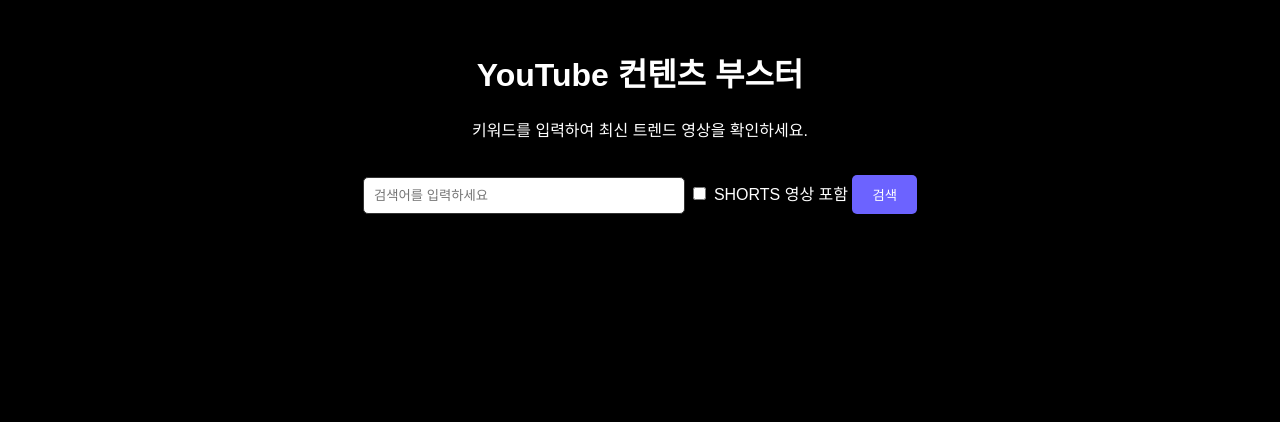
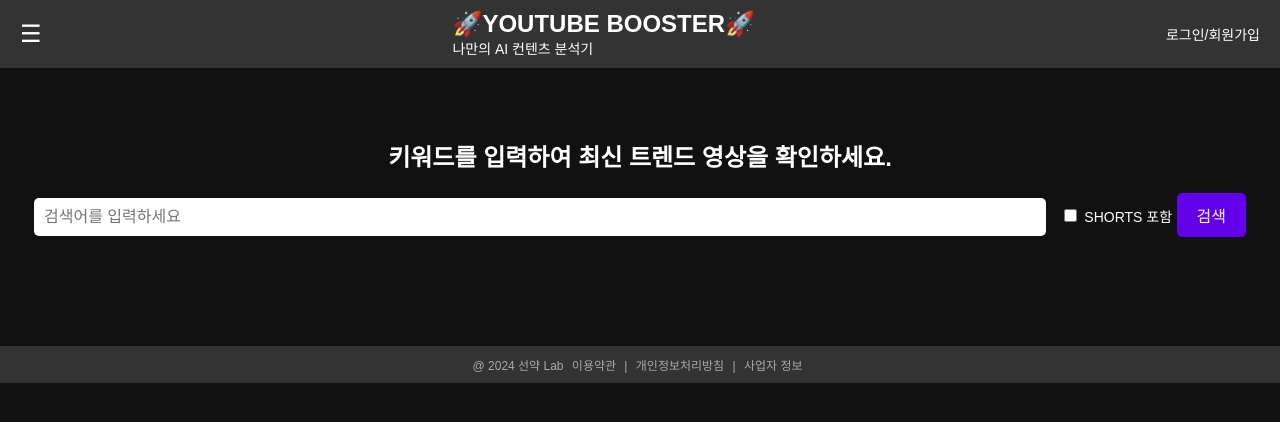
Before and after one commit to booster-creator/VIDdoost, a website: page index.html in a window 1280 px wide. Drawn offline with Linux system fonts and the light colour scheme.

Commit message:
Updated UI and CSS for better user experience

```diff
--- a/index.html
+++ b/index.html
@@ -7,65 +7,46 @@
     <link rel="stylesheet" href="styles.css">
 </head>
 <body>
-    <h1>YouTube 컨텐츠 부스터</h1>
-    <p>키워드를 입력하여 최신 트렌드 영상을 확인하세요.</p>
-    <input type="text" id="searchInput" placeholder="검색어를 입력하세요">
+    <!-- 상단 네비게이션 바 -->
+    <header>
+        <div class="menu-icon">
+            <span>☰</span>
+        </div>
+        <div class="title">
+            <h1>🚀YOUTUBE BOOSTER🚀</h1>
+            <p>나만의 AI 컨텐츠 분석기</p>
+        </div>
+        <div class="login-signup">
+            <a href="#">로그인/회원가입</a>
+        </div>
+    </header>
 
-    <!-- 체크박스 추가 -->
-    <label>
-        <input type="checkbox" id="shortsCheckbox"> SHORTS 영상 포함
-    </label>
+    <!-- 검색 섹션 -->
+    <section class="search-section">
+        <h2>키워드를 입력하여 최신 트렌드 영상을 확인하세요.</h2>
+        <input type="text" id="searchInput" placeholder="검색어를 입력하세요">
 
-    <button onclick="searchVideos()">검색</button>
+        <!-- 체크박스 추가 -->
+        <label class="checkbox-label">
+            <input type="checkbox" id="shortsCheckbox"> SHORTS 포함
+        </label>
+
+        <button onclick="searchVideos()">검색</button>
+    </section>
 
     <!-- 결과를 표시할 영역 -->
     <div id="results"></div>
 
-    <script>
-        async function searchVideos() {
-            const query = document.getElementById('searchInput').value;
-            const shortsOnly = document.getElementById('shortsCheckbox').checked;
-            const oneMonthAgo = new Date();
-            oneMonthAgo.setMonth(oneMonthAgo.getMonth() - 1);
-            const publishedAfter = oneMonthAgo.toISOString();
+    <!-- 푸터 섹션 -->
+    <footer>
+        <div class="footer-content">
+            <span>@ 2024 선약 Lab</span>
+            <a href="#">이용약관</a> |
+            <a href="#">개인정보처리방침</a> |
+            <a href="#">사업자 정보</a>
+        </div>
+    </footer>
 
-            try {
-                const response = await fetch(`/.netlify/functions/search?q=${query}&publishedAfter=${publishedAfter}&shortsOnly=${shortsOnly}`);
-                const data = await response.json();
-
-                if ((!data.shortsVideos || data.shortsVideos.length === 0) && (!data.regularVideos || data.regularVideos.length === 0)) {
-                    console.log('검색 결과가 없습니다.');
-                    return;
-                }
-
-                // 검색 결과를 표시할 영역 초기화
-                const resultsDiv = document.getElementById('results');
-                resultsDiv.innerHTML = '';
-
-                const videosToDisplay = shortsOnly ? data.shortsVideos : data.regularVideos;
-
-                videosToDisplay.forEach(item => {
-                    const thumbnailUrl = item.snippet.thumbnails.default.url;
-                    const title = item.snippet.title;
-                    const viewCount = item.statistics.viewCount;
-                    const publishedAt = new Date(item.snippet.publishedAt).toLocaleDateString();
-                    const channelTitle = item.snippet.channelTitle;
-                    const videoUrl = `https://www.youtube.com/watch?v=${item.id}`;
-
-                    const videoElement = `
-                        <div>
-                            <img src="${thumbnailUrl}" alt="Thumbnail">
-                            <a href="${videoUrl}" target="_blank">${title}</a>
-                            <p>${viewCount} views - ${publishedAt} - ${channelTitle}</p>
-                        </div>
-                    `;
-                    resultsDiv.innerHTML += videoElement;
-                });
-
-            } catch (error) {
-                console.error('검색 중 오류 발생:', error);
-            }
-        }
-    </script>
+    <script src="scripts.js"></script>
 </body>
 </html>
--- a/styles.css
+++ b/styles.css
@@ -1,59 +1,112 @@
 body {
-    background-color: #000;
+    font-family: 'Arial', sans-serif;
+    background-color: #111;
     color: #fff;
-    font-family: Arial, sans-serif;
-    text-align: center;
-    padding: 20px;
+    margin: 0;
+    padding: 0;
 }
 
-h1 {
-    font-size: 2em;
-    color: #fff;
+header {
+    display: flex;
+    justify-content: space-between;
+    align-items: center;
+    background-color: #333;
+    padding: 10px 20px;
 }
 
-input[type="text"] {
+.menu-icon span {
+    font-size: 24px;
+    cursor: pointer;
+}
+
+.title h1 {
+    margin: 0;
+    font-size: 24px;
+    font-weight: bold;
+}
+
+.title p {
+    margin: 0;
+    font-size: 14px;
+}
+
+.login-signup a {
+    color: #fff;
+    text-decoration: none;
+    font-size: 14px;
+}
+
+.search-section {
+    text-align: center;
+    padding: 50px 20px;
+}
+
+.search-section h2 {
+    font-size: 24px;
+    margin-bottom: 20px;
+}
+
+#searchInput {
+    width: 80%;
     padding: 10px;
-    width: 300px;
-    margin: 20px 0;
+    font-size: 16px;
+    margin-bottom: 20px;
+    border: none;
     border-radius: 5px;
-    border: 1px solid #333;
+}
+
+.checkbox-label {
+    margin-left: 10px;
+    font-size: 14px;
+    display: inline-block;
+    margin-bottom: 20px;
 }
 
 button {
     padding: 10px 20px;
-    background-color: #6c63ff;
-    color: white;
+    background-color: #6200ea;
+    color: #fff;
     border: none;
     border-radius: 5px;
     cursor: pointer;
+    font-size: 16px;
 }
 
-button:hover {
-    background-color: #5548c8;
+#results {
+    padding: 20px;
 }
 
-.results-table {
-    width: 100%;
-    border-collapse: collapse;
-    margin-top: 20px;
+#results div {
+    margin-bottom: 20px;
 }
 
-.results-table th,
-.results-table td {
-    padding: 10px;
-    border-bottom: 1px solid #333;
-    text-align: left;
+#results img {
+    width: 100px;
+    height: auto;
+    margin-right: 10px;
 }
 
-.results-table th {
-    background-color: #333;
-    color: #6c63ff;
+#results a {
+    color: #6200ea;
+    font-size: 18px;
+    text-decoration: none;
 }
 
-.results-table td {
-    color: #fff;
+#results p {
+    font-size: 14px;
+    margin: 5px 0 0;
 }
 
-.result-row:hover {
-    background-color: #222;
+footer {
+    background-color: #333;
+    padding: 10px 20px;
+    text-align: center;
+    color: #aaa;
+    font-size: 12px;
 }
+
+footer a {
+    color: #aaa;
+    text-decoration: none;
+    margin: 0 5px;
+}
```
